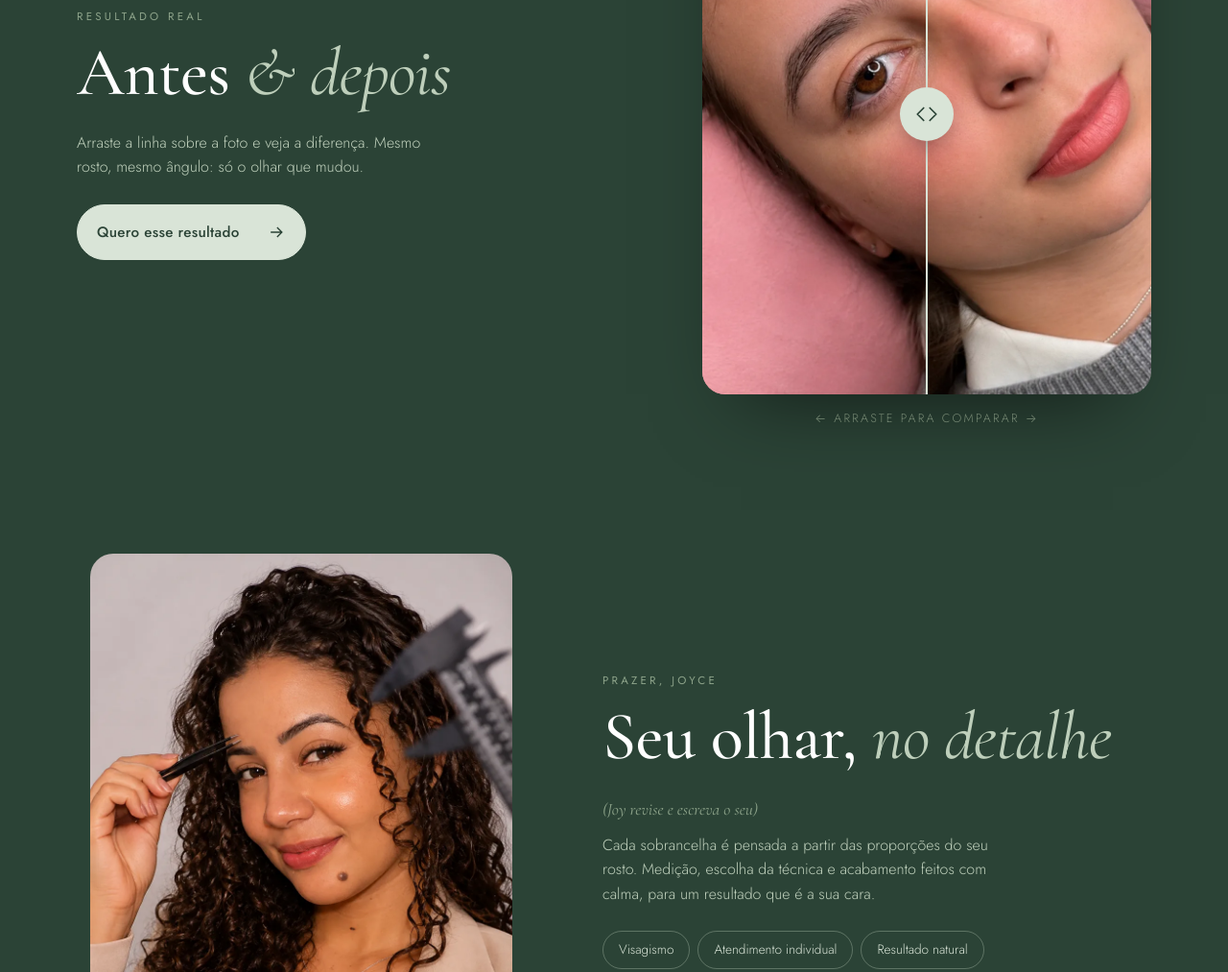
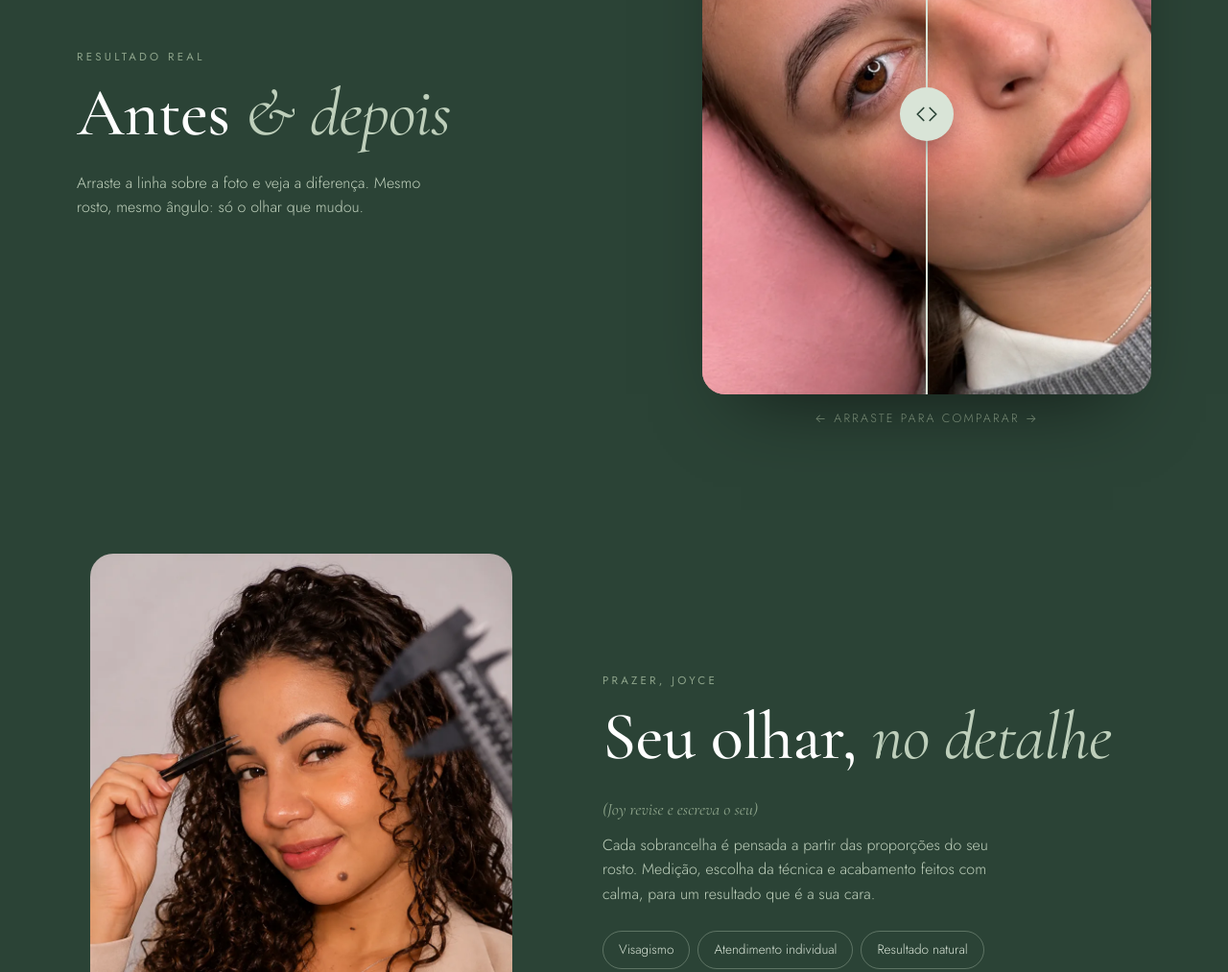
Before and after one commit to Davi-CleanCode/espaco-joyce, a plain HTML site: page index.html in a window 1280 px wide. Shown: the part 3390-4403 px from the top of the page at 96% size. Drawn offline with Linux system fonts and the light colour scheme; animation ran at ten frames a second.

Commit message:
Remove o botão "Quero esse resultado" do antes e depois
Co-Authored-By: Claude Opus 5.5 <noreply@anthropic.com>

```diff
--- a/index.html
+++ b/index.html
@@ -252,7 +252,6 @@
   .ba h2{ font-size:clamp(2.6rem, 9vw, 4.4rem); color:#fff; margin:12px 0 18px; }
   .ba h2 em{ color:var(--evergreen); }
   .ba p{ color:var(--evergreen); max-width:40ch; }
-  .ba .btn{ margin-top:26px; width:fit-content; gap:28px; }
   .ba-slider{
     --pos:50%;
     position:relative; width:min(100%, 480px); margin-inline:auto; aspect-ratio:4/5;
@@ -282,7 +281,7 @@
   }
   .ba-tag--l{ left:16px; } .ba-tag--r{ right:16px; }
   .ba .ba-hint{ max-width:none; display:flex; align-items:center; justify-content:center; gap:10px; margin-top:16px; font-size:.78rem; letter-spacing:.18em; text-transform:uppercase; color:var(--matcha); }
-  @media (max-width:879px){ .ba-text{ text-align:center; } .ba p{ margin-inline:auto; } .ba .btn{ margin-inline:auto; } }
+  @media (max-width:879px){ .ba-text{ text-align:center; } .ba p{ margin-inline:auto; } }
   @media (min-width:880px){ .ba .wrap{ grid-template-columns:1.1fr .9fr; gap:80px; } }
 
   /* ---------- Sobre ---------- */
@@ -611,7 +610,6 @@
       <span class="eyebrow" data-reveal>Resultado real</span>
       <h2 class="split" data-reveal>Antes <em>&amp; depois</em></h2>
       <p data-reveal style="--i:2">Arraste a linha sobre a foto e veja a diferença. Mesmo rosto, mesmo ângulo: só o olhar que mudou.</p>
-      <a class="btn btn--main" data-reveal style="--i:3" href="https://wa.me/5511911078055?text=Ol%C3%A1%20Joyce!%20Vi%20o%20antes%20e%20depois%20e%20quero%20agendar." target="_blank" rel="noopener noreferrer"><span class="lbl">Quero esse resultado</span><svg class="arrow" viewBox="0 0 24 24" fill="none" stroke="currentColor" stroke-width="1.6" aria-hidden="true"><path d="M5 12h14M13 6l6 6-6 6"/></svg></a>
     </div>
     <div data-reveal style="--i:1">
       <div class="ba-slider" role="slider" tabindex="0" aria-label="Comparar antes e depois" aria-valuemin="0" aria-valuemax="100" aria-valuenow="50" aria-valuetext="50% antes">
```
